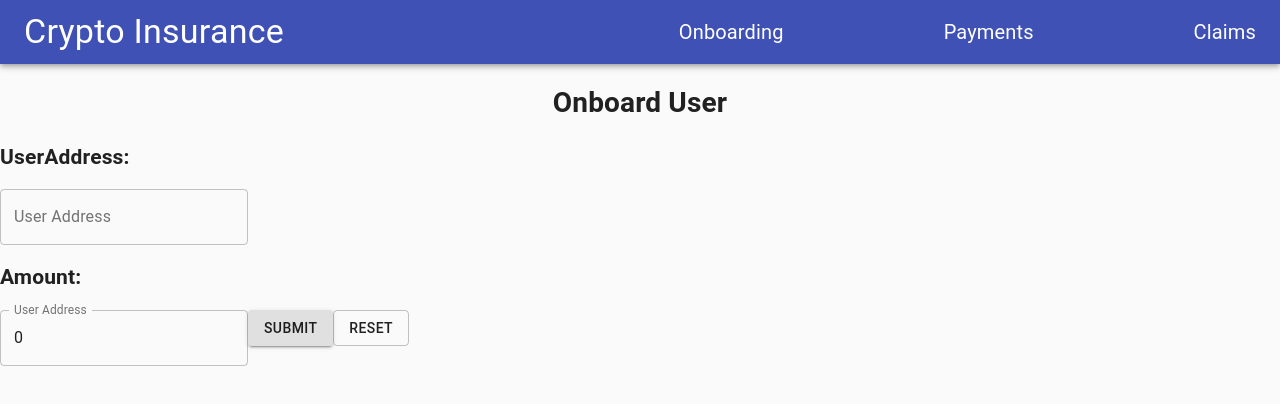
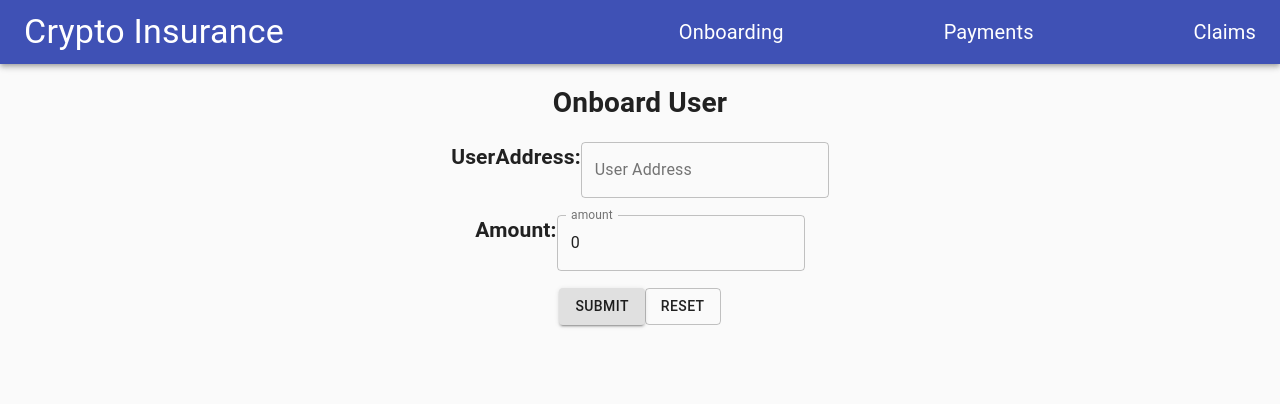
Before and after one commit to rabukakeher/eth-insurance-app, a React (Create React App) app: page / in a window 1280 px wide. Shown: the top 404 px of the page. Built offline with nearby package versions, Linux system fonts and the light colour scheme.

Commit message:
css design changes

```diff
--- a/src/pages/ClaimRequest.jsx
+++ b/src/pages/ClaimRequest.jsx
@@ -1,27 +1,45 @@
 import React from "react";
 import {FormGroup, FormControl, Input, InputLabel, TextField, Box, Button} from "@material-ui/core";
-
+import {Grid, Row, Col} from 'react-bootstrap';
+import Container from 'react-bootstrap/Container';
+import { useState } from "react";
 
 function ClaimRequest() {
+
+    const [userAddress, setUserAddress] = useState();
+    const [amount, setAmount] = useState(0);
+
+    const handleSubmit = (e) => {
+        console.log("address:", userAddress);
+        console.log("amount :", amount);
+    }
     return (
 
         <div>
-            <h1 align= "center">Onboard User</h1>
-            <Box component= "from" sx={{
-                '& .MuiTextField-root': { m: 1, width: '25ch' },
+            <h1 align="center">Onboard User</h1>
+            <Box component="form" sx={{
+                '& .MuiTextField-root': {m: 1, width: '25ch'},
             }}
                  noValidate
                  autoComplete="off">
-                <div class = "row">
-                    <div className="col">
-                        <h2> UserAddress:</h2><TextField id="userAddress" label="User Address" variant="outlined" />
-                    </div>
-                    <h2> Amount:</h2><TextField id="amount" label="Amount" variant="outlined" />
+                <Container>
+                    <Row className="show-grid">
 
-                    <Button variant="contained">Claim Request</Button>
+                        <Col>
+                            <h2 align="center"> UserAddress:<TextField value={userAddress} id="userAddress"
+                                                                       label="User Address" variant="outlined"/></h2>
+                        </Col>
+                        <Col>
+                            <h2 align="center"> Amount:<TextField value={amount} id="amount" label="Amount"
+                                                                  variant="outlined"/></h2>
+                        </Col>
+
+                        <Col align="center"><Button variant="contained" onClick={handleSubmit}>Claim
+                            Request</Button></Col>
 
 
-                </div>
+                    </Row>
+                </Container>
             </Box>
         </div>
     );
--- a/src/pages/Onboarding.jsx
+++ b/src/pages/Onboarding.jsx
@@ -1,36 +1,49 @@
 import React from "react";
-import {TextField, Box, Button} from "@material-ui/core";
+import {FormGroup, FormControl, Input, InputLabel, TextField, Box, Button} from "@material-ui/core";
+import {Grid, Row, Col} from 'react-bootstrap';
+import Container from 'react-bootstrap/Container';
 import { useState } from "react";
-
 
 function Onboarding() {
     const [userAddress, setUserAddress] = useState();
     const [amount, setAmount] = useState(0);
 
-    const handleSubmit = (e) =>  {
+    const handleSubmit = (e) => {
         console.log("address - ", userAddress);
-        console.log("amount - ", amount)
+        console.log("amount - ", amount);
     }
 
     return (
         <div>
-            <h1 align= "center">Onboard User</h1>
-            <Box component= "form" sx={{
-            '& .MuiTextField-root': { m: 1, width: '25ch' },
+            <h1 align="center">Onboard User</h1>
+            <Box component="form" sx={{
+                '& .MuiTextField-root': {m: 1, width: '25ch'},
             }}
-            noValidate
-            autoComplete="off">
-                <div className = "row">
-                    <div className="col">
-                <h2> UserAddress:</h2><TextField value={userAddress} id="userAddress" label="User Address" variant="outlined" onChange={(e) =>  setUserAddress(e.target.value) }/>
-                    </div>
-                <h2> Amount:</h2><TextField value={amount} id="amount" label="User Address" variant="outlined" onChange={(e) =>  setAmount(e.target.value)}/>
-
-                <Button variant="contained" onClick={handleSubmit}>Submit</Button>
-                <Button variant="outlined"onClick={() => {setUserAddress(""); setAmount("");}}>Reset</Button>
-
-                </div>
-        </Box>
+                 noValidate
+                 autoComplete="off">
+                <Container>
+                    <Row className="show-grid">
+                        <Col>
+                            <h2 align="center"> UserAddress:<TextField value={userAddress} id="userAddress"
+                                                                       label="User Address" variant="outlined"
+                                                                       onChange={(e) => setUserAddress(e.target.value)}/>
+                            </h2>
+                        </Col>
+                        <Col>
+                            <h2 align="center"> Amount:<TextField value={amount} id="amount" label="amount"
+                                                                  variant="outlined"
+                                                                  onChange={(e) => setAmount(e.target.value)}/></h2>
+                        </Col>
+                        <Col align="center">
+                            <Button variant="contained" onClick={handleSubmit}>Submit</Button>
+                            <Button variant="outlined" onClick={() => {
+                                setUserAddress("");
+                                setAmount("");
+                            }}>Reset</Button>
+                        </Col>
+                    </Row>
+                </Container>
+            </Box>
         </div>
     );
 }
--- a/src/pages/Payment.jsx
+++ b/src/pages/Payment.jsx
@@ -1,28 +1,45 @@
 import React from "react";
 import {FormGroup, FormControl, Input, InputLabel, TextField, Box, Button} from "@material-ui/core";
-
+import {Grid, Row, Col} from 'react-bootstrap';
+import Container from 'react-bootstrap/Container';
+import {useState} from "react";
 
 function Payment() {
+
+    const [userAddress, setUserAddress] = useState();
+    const [amount, setAmount] = useState(0);
+
+    const handleSubmit = (e) => {
+        console.log("address - ", userAddress);
+        console.log("amount - ", amount);
+    }
+
     return (
 
         <div>
-            <h1 align= "center">Payment Portal</h1>
-            <Box component= "from" sx={{
-                '& .MuiTextField-root': { m: 1, width: '25ch' },
+            <h1 align="center">Payment Portal</h1>
+            <Box component="from" sx={{
+                '& .MuiTextField-root': {m: 1, width: '25ch'},
             }}
                  noValidate
                  autoComplete="off">
-                <div class = "row">
-                    <div className="col">
-                        <h2> UserAddress:</h2><TextField id="userAddress" label="User Address" variant="outlined" />
-                    </div>
-                    <h2> Policy Details:</h2>
-                    <h2> Amount Due:</h2><TextField id="amount" label="User amount due" variant="outlined" />
+                <Container>
+                    <Row className="show-grid">
+                        <Col>
+                            <h2 align="center"> UserAddress:<TextField id="userAddress" label="User Address"
+                                                                       variant="outlined"/></h2>
+                        </Col>
+                        <h2 align="center"> Policy Details:</h2>
+                        <h2 align="center"> Amount Due:<TextField id="amount" label="User amount due"
+                                                                  variant="outlined"/></h2>
 
-                    <Button variant="contained">Submit</Button>
-                    <Button variant="outlined">Reset</Button>
+                        <Col align="center">
+                            <Button variant="contained">Submit</Button>
+                            <Button variant="outlined">Reset</Button>
+                        </Col>
 
-                </div>
+                    </Row>
+                </Container>
             </Box>
         </div>
     );
```
